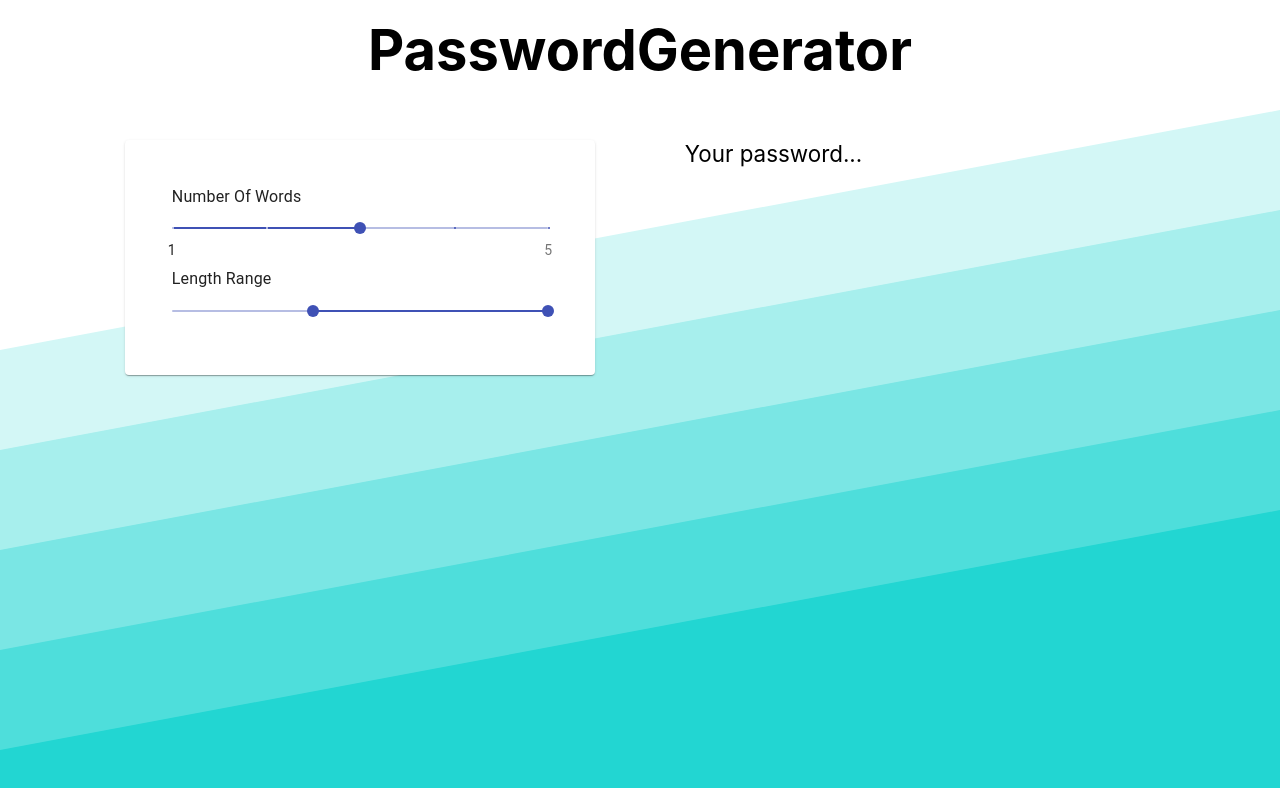
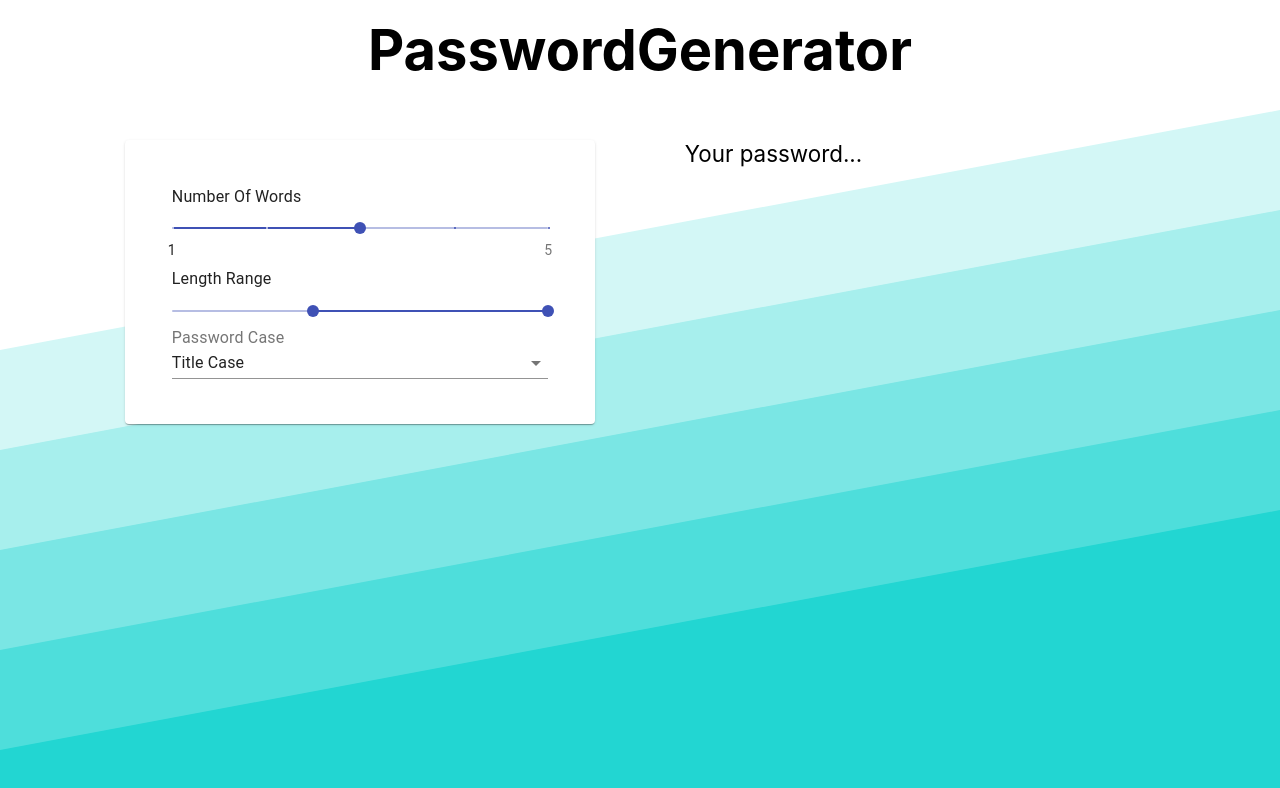
Before and after one commit to jack-ohara/password-gen-ui, a React (Create React App) app in the folder password-gen-ui/: page / in a window 1280 px wide. Shown: the top 788 px of the page. Built offline with nearby package versions, Linux system fonts and the light colour scheme.

Commit message:
Added the case select options

```diff
--- /dev/null
+++ b/password-gen-ui/src/Components/Form/CaseSelect/CaseSelect.css
@@ -0,0 +1,3 @@
+#case-select .case-select-input {
+  width: 100%;
+}
--- /dev/null
+++ b/password-gen-ui/src/Components/Form/CaseSelect/CaseSelect.js
@@ -0,0 +1,46 @@
+import React, { Component } from "react";
+import InputLabel from "@material-ui/core/InputLabel";
+import Select from "@material-ui/core/Select";
+import MenuItem from "@material-ui/core/MenuItem";
+import "./CaseSelect.css";
+
+class CaseSelect extends Component {
+  constructor(props) {
+    super(props);
+
+    this.state = {
+      selectedCase: this.props.defaultValue
+    };
+  }
+
+  handleChange = event => {
+    this.props.onChange(event.target.value);
+
+    this.setState({
+      selectedCase: event.target.value
+    });
+  };
+
+  render() {
+    return (
+      <div id="case-select">
+        <InputLabel htmlFor="case-select">Password Case</InputLabel>
+        <Select
+          value={this.state.selectedCase}
+          onChange={this.handleChange}
+          className="case-select-input"
+          inputProps={{
+            name: "case",
+            id: "case-select"
+          }}>
+          <MenuItem value={"titleCase"}>Title Case</MenuItem>
+          <MenuItem value={"lowerCase"}>lower case</MenuItem>
+          <MenuItem value={"upperCase"}>UPPER CASE</MenuItem>
+          <MenuItem value={"randomCase"}>RAndOm cAsE</MenuItem>
+        </Select>
+      </div>
+    );
+  }
+}
+
+export default CaseSelect;
--- a/password-gen-ui/src/Components/Form/Form.js
+++ b/password-gen-ui/src/Components/Form/Form.js
@@ -1,6 +1,7 @@
 import React, { Component } from "react";
 import NumberOfWords from "./NumberOfWords/NumberOfWords";
 import MinMaxLength from "./MinMaxLength/MinMaxLength";
+import CaseSelect from "./CaseSelect/CaseSelect";
 import Paper from "@material-ui/core/Paper";
 import "./Form.css";
 
@@ -11,7 +12,8 @@ class Form extends Component {
     this.state = {
       numberOfWordsVal: 3,
       minLength: 15,
-      maxLength: 40
+      maxLength: 40,
+      selectedCase: "titleCase"
     };
   }
 
@@ -25,6 +27,12 @@ class Form extends Component {
     this.setState({
       minLength: newValues[0],
       maxLength: newValues[1]
+    });
+  };
+
+  setCase = newValue => {
+    this.setState({
+      selectedCase: newValue
     });
   };
 
@@ -45,6 +53,8 @@ class Form extends Component {
             defaultValues={[15, 40]}
             onChange={this.setMinMaxLengths}
           />
+
+          <CaseSelect onChange={this.setCase} defaultValue={"titleCase"} />
         </Paper>
       </div>
     );
```
